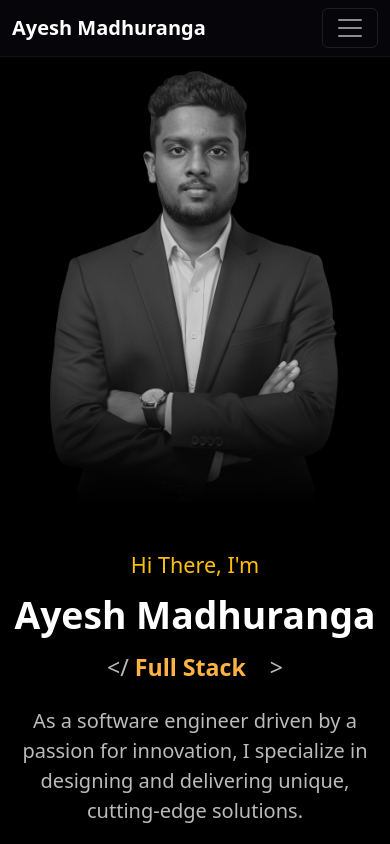
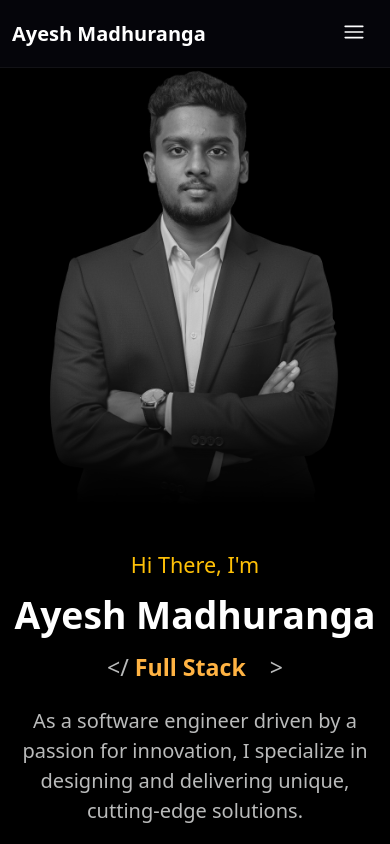
Before and after one commit to DevAyesh/nextjs-portfolio, a Next.js app: page / in a window 390 px wide. Shown: the top 844 px of the page. Built offline with nearby package versions, Linux system fonts and the light colour scheme.

Commit message:
integrate hamburger menu dependency.

```diff
--- a/app/globals.css
+++ b/app/globals.css
@@ -143,6 +143,17 @@ a {
   width: 100%;
 }
 
+/* ========== HAMBURGER MENU ========== */
+.navbar-toggler,
+.navbar-toggler:focus,
+.navbar-toggler:active {
+  border: none !important;
+  outline: none !important;
+  box-shadow: none !important;
+  padding: 0.25rem 0.5rem;
+  -webkit-tap-highlight-color: transparent !important;
+}
+
 /* Mobile Navbar Optimization */
 @media (max-width: 991px) {
   .custom-navbar {
@@ -169,39 +180,59 @@ a {
   }
 
   .navbar-collapse {
-    background: rgba(5, 5, 10, 0.3);
+    background: rgba(0, 0, 0, 0.9);
+    /* Black and transparent look */
     backdrop-filter: blur(15px);
-    margin-top: 0.5rem;
-    border-radius: 8px;
-    padding: 0.5rem 0;
-    border: 1px solid rgba(255, 255, 255, 0.05);
-    transition: all 0.3s ease;
-  }
-
-  /* More transparent when menu is open */
+    margin-top: 1rem;
+    border-radius: 12px;
+    padding: 1rem 0;
+    border: 1px solid rgba(255, 255, 255, 0.1);
+    box-shadow: 0 10px 40px rgba(0, 0, 0, 0.5);
+
+    position: absolute;
+    top: 100%;
+    right: 1rem;
+    /* Align right */
+    left: auto;
+    /* Allow it to shrink */
+    width: 260px;
+    /* Small width */
+    z-index: 1000;
+  }
+
   .navbar-collapse.show {
-    background: rgba(5, 5, 10, 0.25);
-    backdrop-filter: blur(20px);
-  }
-
-  /* Make navbar more transparent when menu is open */
-  .custom-navbar.menu-open {
-    background: rgba(5, 5, 10, 0.3) !important;
-  }
-
-  .custom-navbar.menu-open.scrolled {
-    background: rgba(5, 5, 10, 0.45) !important;
+    background: rgba(0, 0, 0, 0.9);
+  }
+
+  .navbar-nav {
+    align-items: center;
+    /* Center items */
+    gap: 0.5rem;
+  }
+
+  .navbar-nav .nav-link {
+    font-size: 1.1rem;
+    /* Larger font */
+    font-weight: 600;
+    color: #ffffff !important;
+    /* White text */
+    padding: 0.8rem 0;
+    /* More spacing */
+    width: 100%;
+    text-align: center;
+  }
+
+  .navbar-nav .nav-link:hover,
+  .navbar-nav .nav-link.active {
+    color: #FFB343 !important;
+    /* Keep highlight color */
+    background: rgba(255, 255, 255, 0.03);
+    /* Subtle hover bg */
   }
 
   /* Smaller toggler on mobile */
   .navbar-toggler {
-    padding: 0.25rem 0.55rem;
-    border: 1px solid rgba(255, 255, 255, 0.25);
-  }
-
-  .navbar-toggler-icon {
-    width: 1.1em;
-    height: 1.1em;
+    padding: 0.25rem 0.5rem;
   }
 }
 
@@ -224,12 +255,19 @@ a {
     padding: 0.45rem 0.9rem;
   }
 
-  .navbar-collapse {
-    background: rgba(5, 5, 10, 0.25);
+  .navbar-nav .nav-link {
+    font-size: 1rem;
+    padding: 0.6rem 0;
   }
 
   .navbar-toggler {
     padding: 0.2rem 0.45rem;
+  }
+
+  .hamburger-wrapper {
+    transform: scale(0.8);
+    /* Make it smaller on mobile */
+    display: inline-block;
   }
 }
 
@@ -329,10 +367,14 @@ a {
 }
 
 @keyframes caretBlink {
-  0%, 50% {
+
+  0%,
+  50% {
     opacity: 1;
   }
-  50.01%, 100% {
+
+  50.01%,
+  100% {
     opacity: 0;
   }
 }
@@ -688,10 +730,12 @@ a {
     transform: translateY(0px) translateX(0px) rotate(0deg) scale(1);
     opacity: 0.28;
   }
+
   50% {
     transform: translateY(-16px) translateX(8px) rotate(3deg) scale(1.07);
     opacity: 0.38;
   }
+
   100% {
     transform: translateY(0px) translateX(0px) rotate(0deg) scale(1);
     opacity: 0.28;
--- a/app/page.js
+++ b/app/page.js
@@ -5,6 +5,7 @@ import Image from "next/image";
 import Script from "next/script";
 import { FaHtml5, FaCss3Alt, FaReact, FaBootstrap, FaNodeJs, FaPython, FaPhp, FaLaravel, FaVuejs, FaJava, FaDatabase, FaGitAlt, FaDocker, FaCode, FaMicrochip, FaServer, FaTools, FaAws, FaFigma, FaLinux, FaGithub, FaRobot, FaGlobe, FaCloud } from "react-icons/fa";
 import { IoLogoIonic, IoLogoJavascript } from "react-icons/io";
+import { Squash as Hamburger } from 'hamburger-react';
 import { SiTailwindcss, SiNextdotjs, SiTypescript, SiExpress, SiFlask, SiDjango, SiMongodb, SiPostman, SiFramer, SiMui, SiPostgresql, SiTensorflow, SiPandas, SiNumpy, SiScikitlearn, SiOpencv, SiSpringboot, SiFirebase, SiFastapi, SiMysql, SiPytorch, SiJupyter } from "react-icons/si";
 import { FaAndroid } from "react-icons/fa";
 
@@ -12,6 +13,7 @@ export default function Home() {
   const [activeSection, setActiveSection] = useState("home");
   const [scrolled, setScrolled] = useState(false);
   const [showBackToTop, setShowBackToTop] = useState(false);
+  const [isMenuOpen, setIsMenuOpen] = useState(false);
   const roles = useMemo(
     () => ["Software Engineer", "Full Stack Developer", "AI Enthusiast", "DevOps Learner"],
     []
@@ -58,28 +60,33 @@ export default function Home() {
     const navbar = document.querySelector(".custom-navbar");
     const navbarCollapse = document.querySelector("#navbarNav");
 
-    const handleMenuToggle = () => {
-      if (navbarCollapse && navbar) {
-        if (navbarCollapse.classList.contains("show")) {
-          navbar.classList.add("menu-open");
-        } else {
-          navbar.classList.remove("menu-open");
-        }
-      }
+    const handleShow = () => {
+      if (navbar) navbar.classList.add("menu-open");
+      setIsMenuOpen(true);
     };
 
-    // Listen for Bootstrap collapse events
+    const handleHide = () => {
+      if (navbar) navbar.classList.remove("menu-open");
+      setIsMenuOpen(false);
+    };
+
+    // Listen for Bootstrap collapse events - Use show/hide for immediate response
     if (navbarCollapse) {
-      navbarCollapse.addEventListener("shown.bs.collapse", handleMenuToggle);
-      navbarCollapse.addEventListener("hidden.bs.collapse", handleMenuToggle);
+      navbarCollapse.addEventListener("show.bs.collapse", handleShow);
+      navbarCollapse.addEventListener("hide.bs.collapse", handleHide);
+
+      // Check initial state
+      if (navbarCollapse.classList.contains("show")) {
+        setIsMenuOpen(true);
+      }
     }
 
     window.addEventListener("scroll", handleScroll);
     return () => {
       window.removeEventListener("scroll", handleScroll);
       if (navbarCollapse) {
-        navbarCollapse.removeEventListener("shown.bs.collapse", handleMenuToggle);
-        navbarCollapse.removeEventListener("hidden.bs.collapse", handleMenuToggle);
+        navbarCollapse.removeEventListener("show.bs.collapse", handleShow);
+        navbarCollapse.removeEventListener("hide.bs.collapse", handleHide);
       }
     };
   }, []);
@@ -209,6 +216,12 @@ export default function Home() {
       const targetPosition = element.offsetTop - navbarHeight;
       window.scrollTo({ top: targetPosition, behavior: "smooth" });
       setActiveSection(id.replace('#', ''));
+
+      // Close mobile menu if open
+      const navbarCollapse = document.querySelector("#navbarNav");
+      if (navbarCollapse && navbarCollapse.classList.contains("show")) {
+        document.querySelector(".navbar-toggler")?.click();
+      }
     }
   };
 
@@ -228,8 +241,25 @@ export default function Home() {
       <nav className={`navbar navbar-expand-lg navbar-dark fixed-top custom-navbar ${scrolled ? 'scrolled' : ''}`}>
         <div className="container">
           <a className="navbar-brand text-white" href="#home" onClick={(e) => scrollToSection(e, '#home')}>Ayesh Madhuranga</a>
-          <button className="navbar-toggler" type="button" data-bs-toggle="collapse" data-bs-target="#navbarNav">
-            <span className="navbar-toggler-icon"></span>
+          <button
+            className={`navbar-toggler border-0 p-0 ${isMenuOpen ? 'open' : ''}`}
+            type="button"
+            data-bs-toggle="collapse"
+            data-bs-target="#navbarNav"
+            aria-controls="navbarNav"
+            aria-expanded={isMenuOpen}
+            aria-label="Toggle navigation"
+          >
+            <div className="hamburger-wrapper" style={{ pointerEvents: 'none' }}>
+              <Hamburger
+                toggled={isMenuOpen}
+                size={24}
+                color="#ffffff"
+                rounded
+                duration={0.6}
+                easing="ease-in-out"
+              />
+            </div>
           </button>
           <div className="collapse navbar-collapse" id="navbarNav">
             <ul className="navbar-nav ms-auto">
--- a/package.json
+++ b/package.json
@@ -10,6 +10,7 @@
   },
   "dependencies": {
     "framer-motion": "^12.23.25",
+    "hamburger-react": "^2.5.2",
     "next": "16.0.7",
     "react": "19.2.0",
     "react-dom": "19.2.0",
```
Also changed, not shown: 1 other file (tests, documents, lock files or other folders).
